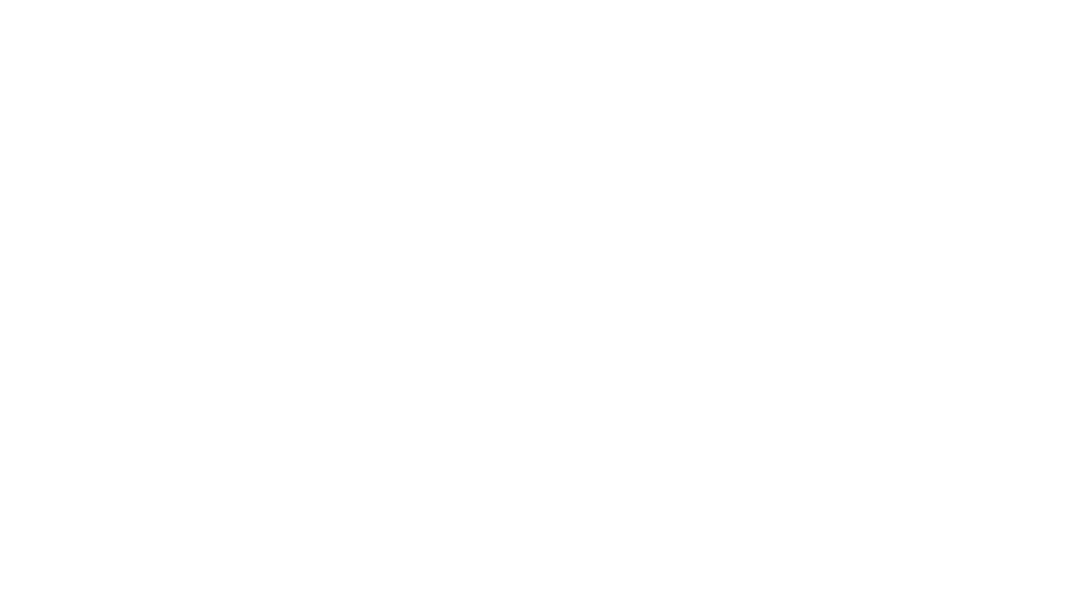
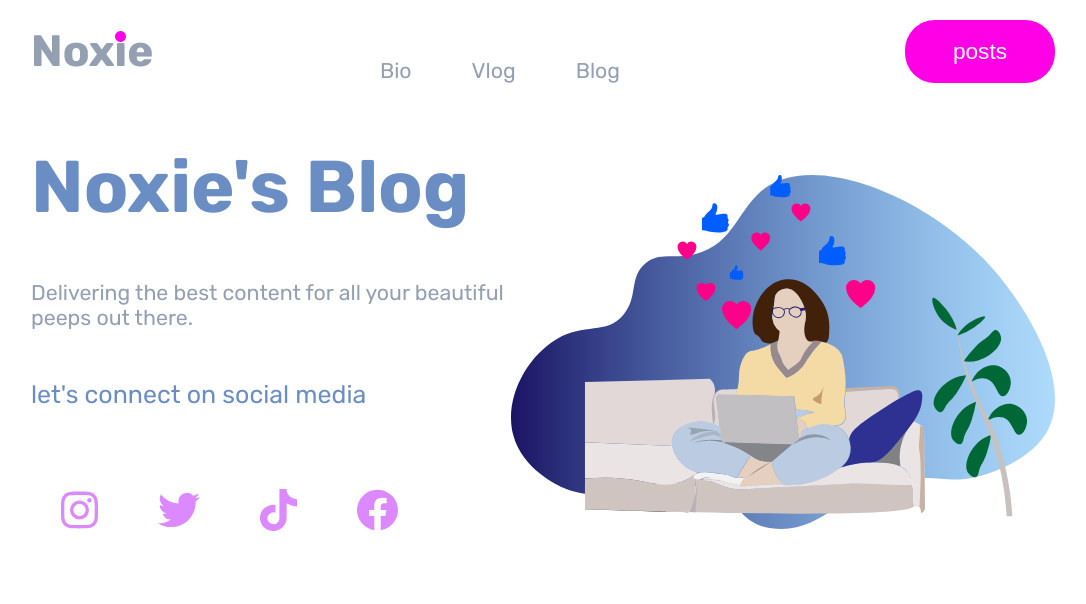
Before and after one commit to PNkosi/Noxie-Blog-files, a plain HTML site: page index.html in a window 1280 px wide. Shown: the whole page, without its empty margins (97-1183 px from the left). Drawn offline with Linux system fonts and the light colour scheme.

Commit message:
Add files via upload

```diff
--- a/index.html
+++ b/index.html
@@ -9,5 +9,46 @@
   </head>
   <body>
     <!-- Content in here dude / dudet✌️ -->
+
+    <!-- The navigation bar -->
+    <div class="navigation">
+      <a href="#"><img src="./assets/Logo.png" alt="main-logo"></a>
+      <ul>
+          <li><a href="#">Bio</a></li>
+          <li><a href="#">Vlog</a></li>
+          <li><a href="#">Blog</a></li>
+      </ul>
+      <button href="#" class="postBtn">posts</button>
+    </div>
+
+    <!-- Landing -->
+    <div class="landing">
+
+      <div class="landingMsg">
+
+        <h1>Noxie's Blog</h1>
+        <p>Delivering the best content for all
+          your beautiful peeps out there.</p>
+
+        <p class="connect">let's connect on social media</p>
+
+        <div class="contactIcons">
+
+            <img src="./assets/Icon-instagram.svg" alt="">
+            <img src="./assets/Icon-twitter.svg" alt="">
+            <img src="./assets/Icon-tiktok.svg" alt="">
+            <img src="./assets/Icon-facebook.svg" alt="">
+
+        </div>
+
+      </div>
+
+      <img src="./assets/beautiful-lady.svg" alt="">
+
+    </div>
+
+
+
+
   </body>
 </html>
--- a/styles.css
+++ b/styles.css
@@ -1 +1,142 @@
 /* Nobody likes ugly websites, put some killer styles here */
+
+/* Imports */
+@import url('https://fonts.googleapis.com/css2?family=Rubik:ital,wght@0,300;0,400;0,500;0,600;0,700;0,800;0,900;1,300;1,400;1,500;1,600;1,700;1,800;1,900&display=swap');
+@import url('https://fonts.googleapis.com/css2?family=Rubik:wght@300&display=swap');
+:root {
+
+    /* ====COLORS==== */
+    --btnColor : #FF00E6;
+    --bigTitle : #6A8DC4;
+    --para : #959FB2;
+    --icons : #DC88FF;
+
+}
+
+* {margin: 0;}
+body {
+
+    font-family: 'Rubik', sans-serif;
+    padding: 0 10%;
+    color: var(--para);
+
+}
+
+a {text-decoration: none;}
+
+/* Top nav  */
+.navigation {
+
+
+    padding: 20px  0;
+    display : grid;
+    grid-template-columns : 1fr 750px 1fr;
+
+
+}
+
+.navigation a{
+
+    display: flex;
+    justify-content: left;
+    align-items: center;
+    color: var(--para);
+}
+
+.navigation ul{
+
+    display: flex;
+    justify-content: center;
+
+    padding: 0;
+
+}
+
+.navigation ul li{
+    list-style: none;
+    margin: 5% 8% 0 0;
+    font-size: 16pt;
+
+
+ }
+
+
+.postBtn {
+
+    width: 150px;
+    font-size: 17pt;
+    text-align: center;
+    display: flex;
+    justify-content: center;
+    align-items: center;
+    color: white;
+    text-decoration: none;
+    background-color: var(--btnColor);
+    border-radius: 30px;
+    border: none;
+    cursor: pointer;
+    transition: all 0.25s;
+
+}
+
+.postBtn:hover {
+
+    width: 150px;
+    font-size: 17pt;
+    text-align: center;
+    display: flex;
+    justify-content: center;
+    align-items: center;
+    color: var(--btnColor);
+    text-decoration: none;
+    background-color: white;
+    border-radius: 30px;
+    border: 2px solid var(--btnColor);
+    cursor: pointer;
+
+}
+
+/* Welcoming session */
+.landingMsg {
+
+    margin: 40px 0 40px 0;
+    display: grid;
+    width: 50%;
+
+}
+.landingMsg h1 {
+
+    font-size: 55pt;
+    color: var(--bigTitle);
+    margin: 0 0 50px 0;
+
+}
+
+.landingMsg p {
+
+    font-size: 16pt;
+    font-family: 'Rubik', sans-serif, 'Light';
+    color: var(--para);
+    margin: 0 0 50px 0;
+
+}
+
+.landingMsg .connect{
+
+    font-size: 25px;
+
+    font-family: 'Rubik', sans-serif, 'Light';
+    color: var(--bigTitle);
+    margin: 0 0 50px 0;
+
+}
+
+.landing {display: flex;}
+
+.landing img{
+    position: relative;
+    left: 0;
+}
+
+.contactIcons {display: flex;}
+.contactIcons img{padding: 30px}
```
Also changed, not shown: assets/Logo.png (added), assets/Logo.svg, 1 other file.
